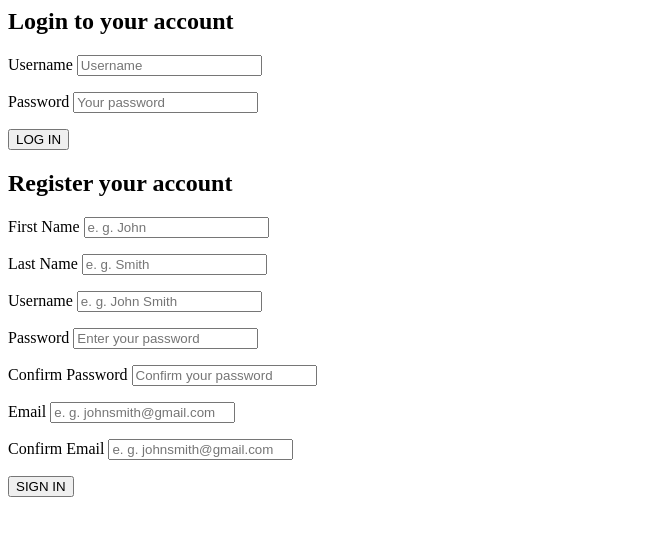
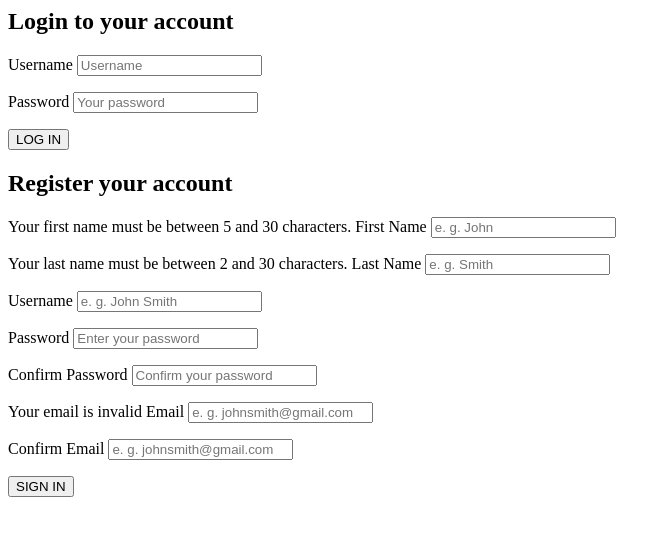
Before and after one commit to henriquelacerdaalv/Shotify, a PHP site: page /register.php in a window 1280 px wide. Shown: the top 536 px of the page, without its empty margins (0-671 px from the left). Run offline with PHP 8.4, Linux system fonts and the light colour scheme; data that the repository does not hold is empty.

Commit message:
error outputs

```diff
--- a/includes/classes/Account.php
+++ b/includes/classes/Account.php
@@ -7,6 +7,7 @@
                 $this->errorArray = array();
             }
                 public function register($un, $fn, $ln, $em1, $em2, $pw1, $pw2){
+                    //TODO: references register variables
                     $this->validateUsername($un);
                     $this->validateFirstName($fn);
                     $this->validateLastName($ln);
@@ -69,6 +70,14 @@
                         array_push($this->errorArray, "Your passwords don't match.");
                         return;
                     }
+                    if(preg_match("#^[0-9a-z]([-_.]?[0-9a-z])*@[0-9a-z]([-.]?[0-9a-z])*\\.[a-z]{2,3}$#", $pw1)){
+                        array_push($this->errorArray, "Your passwords can only contain numbers and letters.");
+                        return;
+                    }
+                    if(strlen($pw1) > 30 || strlen($pw2) < 5){
+                        array_push($this->errorArray, "Your password must be between 5 and 30 characters");
+                        return;
                 }
             }
+        }
     ?>
--- a/register.php
+++ b/register.php
@@ -5,7 +5,7 @@
     require_once("includes/classes/Account.php");
 
     $account = new Account();
-    $account->register($username, $firstName, $lastName, $email, $email2, $password, $password2);
+    $account->register($username, $firstName, $lastName, $password ,$password2, $email, $email2);
 ?>
 
 <html>
@@ -32,11 +32,13 @@
         <form id="registerForm" action="register.php" method="POST">
             <h2>Register your account</h2>
             <p>
+                <?php echo $account->getError("Your first name must be between 5 and 30 characters."); ?>
                 <label for="firstName">First Name</label>
                 <input id="firstName" name ="firstName" type ="text" placeholder="e. g. John" required></input>
             </p>
 
             <p>
+                <?php echo $account->getError("Your last name must be between 2 and 30 characters."); ?>
                 <label for="lastName">Last Name</label>
                 <input id="lastName" name ="lastName" type ="text" placeholder="e. g. Smith" required></input>
             </p>
@@ -57,11 +59,14 @@
             </p>
 
             <p>
+                <?php echo $account->getError("Your emails don't match."); ?>
+                <?php echo $account->getError("Your email is invalid"); ?>
                 <label for="email">Email</label>
                 <input id="email" name ="email" type ="email" placeholder="e. g. johnsmith@gmail.com" required></input>
             </p>
 
             <p>
+                <?php echo $account->getError("Your username must be between 5 and 15 characters"); ?>
                 <label for="email2">Confirm Email</label>
                 <input id="email2" name ="email2" type="email" placeholder="e. g. johnsmith@gmail.com" required></input>
             </p>
```
